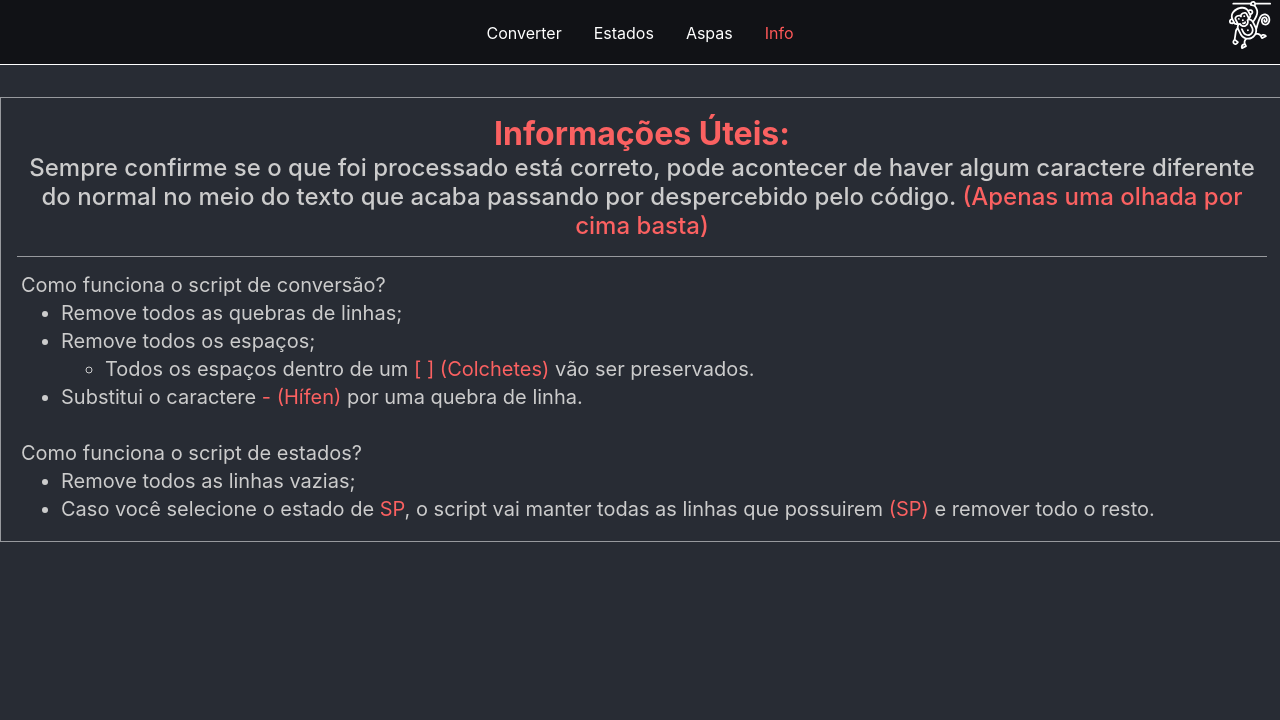
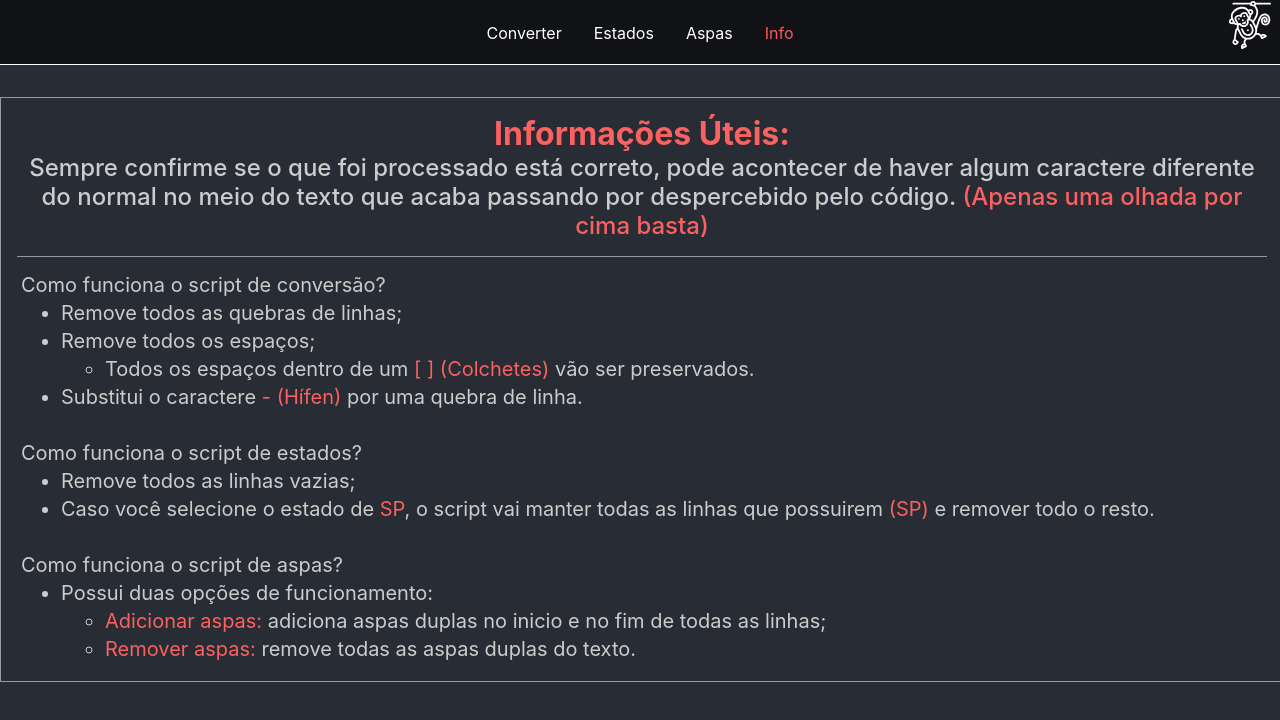
Before and after one commit to murilodpl/gordog-script, a React (Vite) app: page /info in a window 1280 px wide. Shown: the top 720 px of the page. Built offline with nearby package versions, Linux system fonts and the light colour scheme.

Commit message:
Update Info.tsx

```diff
--- a/src/pages/Info.tsx
+++ b/src/pages/Info.tsx
@@ -26,6 +26,18 @@ export default function Info() {
                     <li>Caso você selecione o estado de <span>SP</span>, o script vai manter todas as linhas que possuirem <span>(SP)</span> e remover todo o resto.</li>
                 </ul>
             </div>
+
+            <div className='lista mt'>
+                <p>Como funciona o script de aspas?</p>
+                <ul>
+                    <li>Possui duas opções de funcionamento:
+                        <ul>
+                            <li><span>Adicionar aspas:</span> adiciona aspas duplas no inicio e no fim de todas as linhas;</li>
+                            <li><span>Remover aspas:</span> remove todas as aspas duplas do texto.</li>
+                        </ul>
+                    </li>
+                </ul>
+            </div>
         </div>
     )
 }
```
